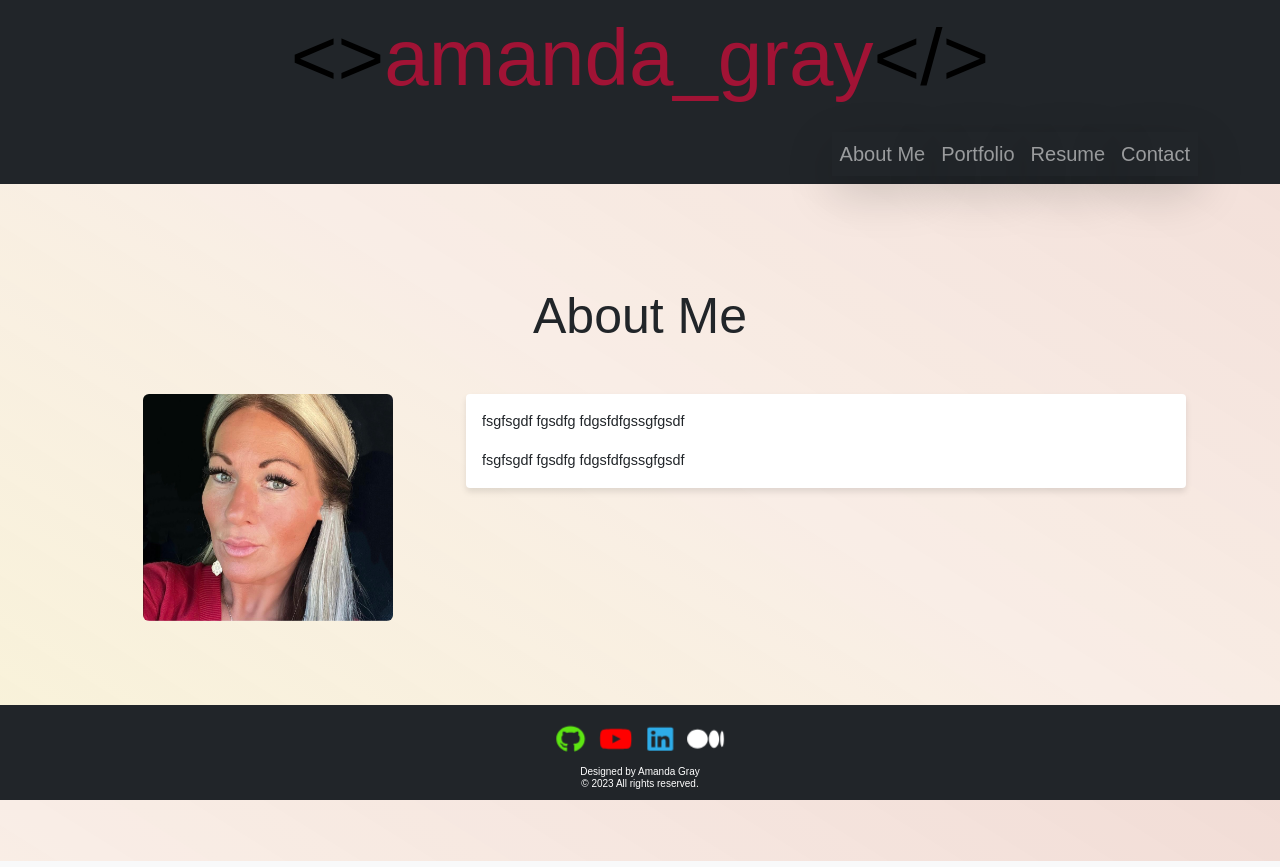
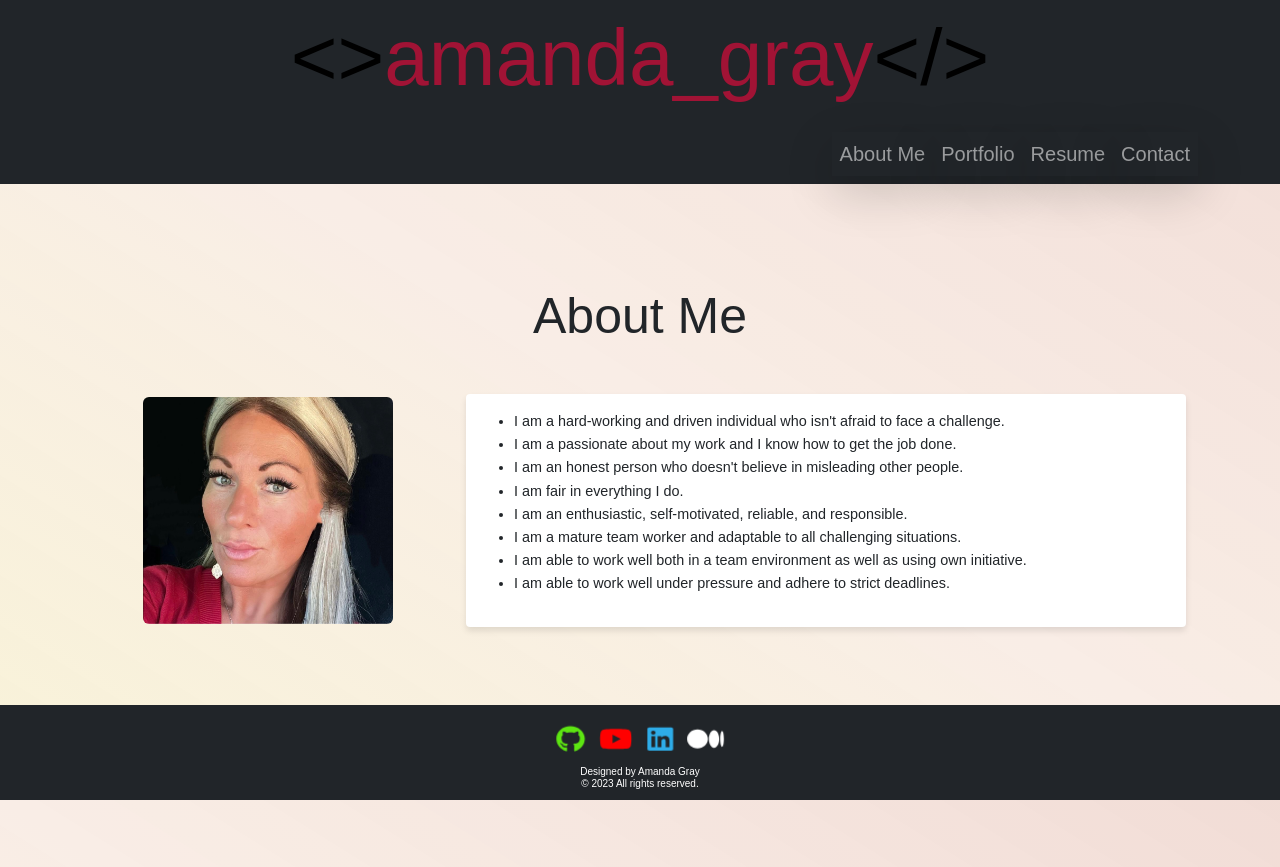
Before and after one commit to Berkeleycodingmomma/NextGenWebfolio-react, a React (Create React App) app: page /Berkeleycodingmomma/NextGenWebfolio-react/about in a window 1280 px wide. Built offline with nearby package versions, Linux system fonts and the light colour scheme.

Commit message:
added the about me info

```diff
--- a/src/components/About.js
+++ b/src/components/About.js
@@ -22,15 +22,17 @@ function About() {
                 <Card.Body>
 
                   <Card.Text>
-                fsgfsgdf
-                fgsdfg
-                fdgsfdfgssgfgsdf
-                 </Card.Text>
-
-                 <Card.Text>
-                 fsgfsgdf
-                fgsdfg
-                fdgsfdfgssgfgsdf
+                  <ul>
+                    <li>I am a hard-working and driven individual who isn't afraid to face a challenge.</li>
+                    <li>I am a passionate about my work and I know how to get the job done.</li>
+                    <li>I am an honest person who doesn't believe in misleading other
+                        people.</li>
+                    <li>I am fair in everything I do.</li>
+                    <li>I am an enthusiastic, self-motivated, reliable, and responsible.</li>
+                    <li>I am a mature team worker and adaptable to all challenging situations.</li>
+                    <li>I am able to work well both in a team environment as well as using own initiative.</li>
+                    <li>I am able to work well under pressure and adhere to strict deadlines.</li>
+                </ul>
                 </Card.Text>
               </Card.Body>
             </Card>
--- a/src/components/Resume.js
+++ b/src/components/Resume.js
@@ -2,7 +2,7 @@
 import React from "react";
 import { Container, Row, Col, Button } from "react-bootstrap";
 import "../style/Resume.css";
-// import PDF from "../documentation/AmandaGrayResumeJune(2023).pdf";
+import PDF from "../documentation/amandaResume.pdf";
 
 function Resume() {
     return (
@@ -12,10 +12,9 @@ function Resume() {
             <Col className="text-center">
               <h1>Resume</h1>
               <hr className="star-primary"/>
-              {/* <Button variant="dark" href={PDF} download> */}
-              <Button variant="dark" download>
-                Download Resume
-              </Button>
+              <Button variant="dark" href={PDF} download>
+              Download Resume
+            </Button>
             </Col>
           </Row>
           <Row>
```
Also changed, not shown: 1 other file (tests, documents, lock files or other folders).
